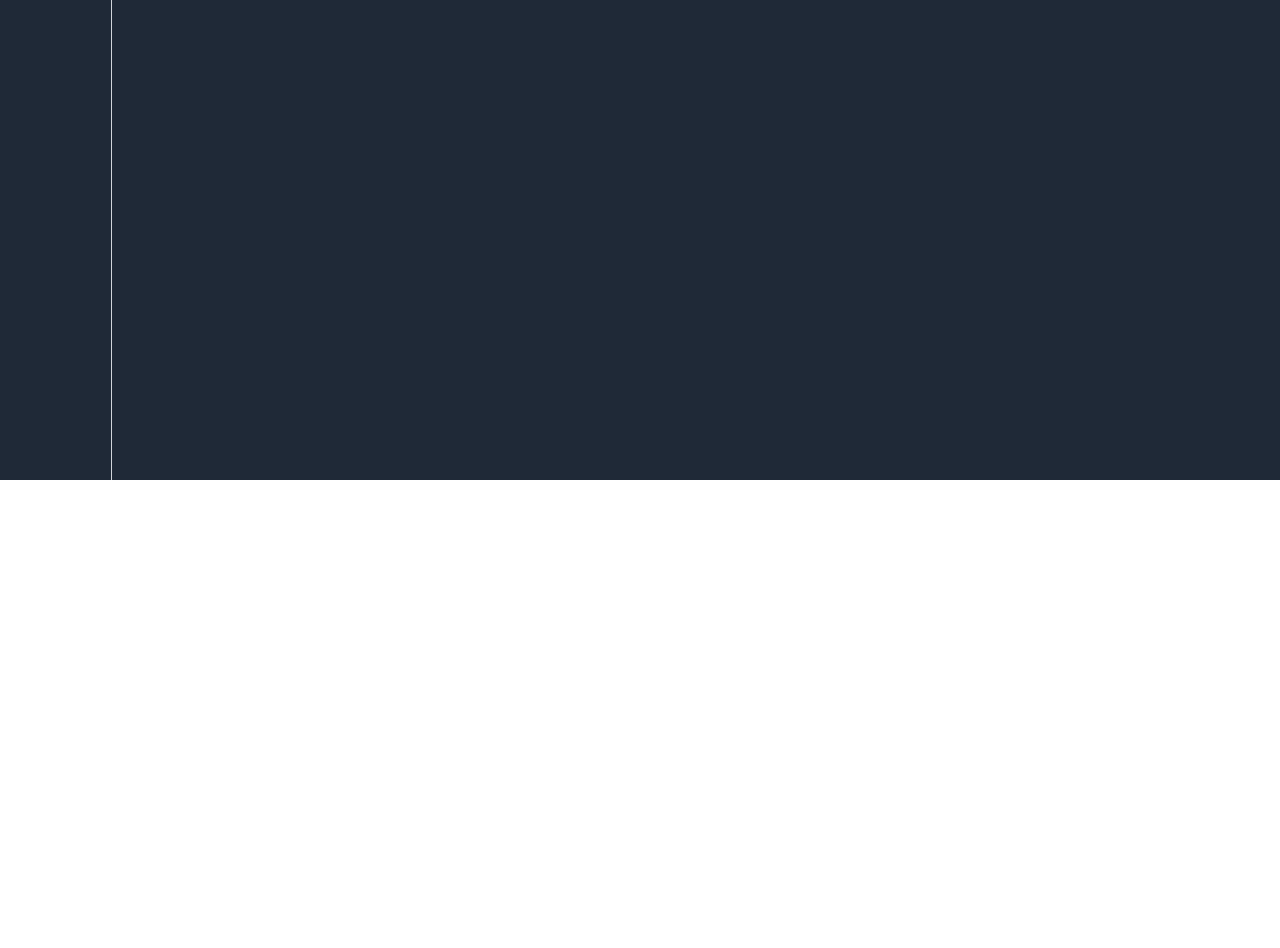
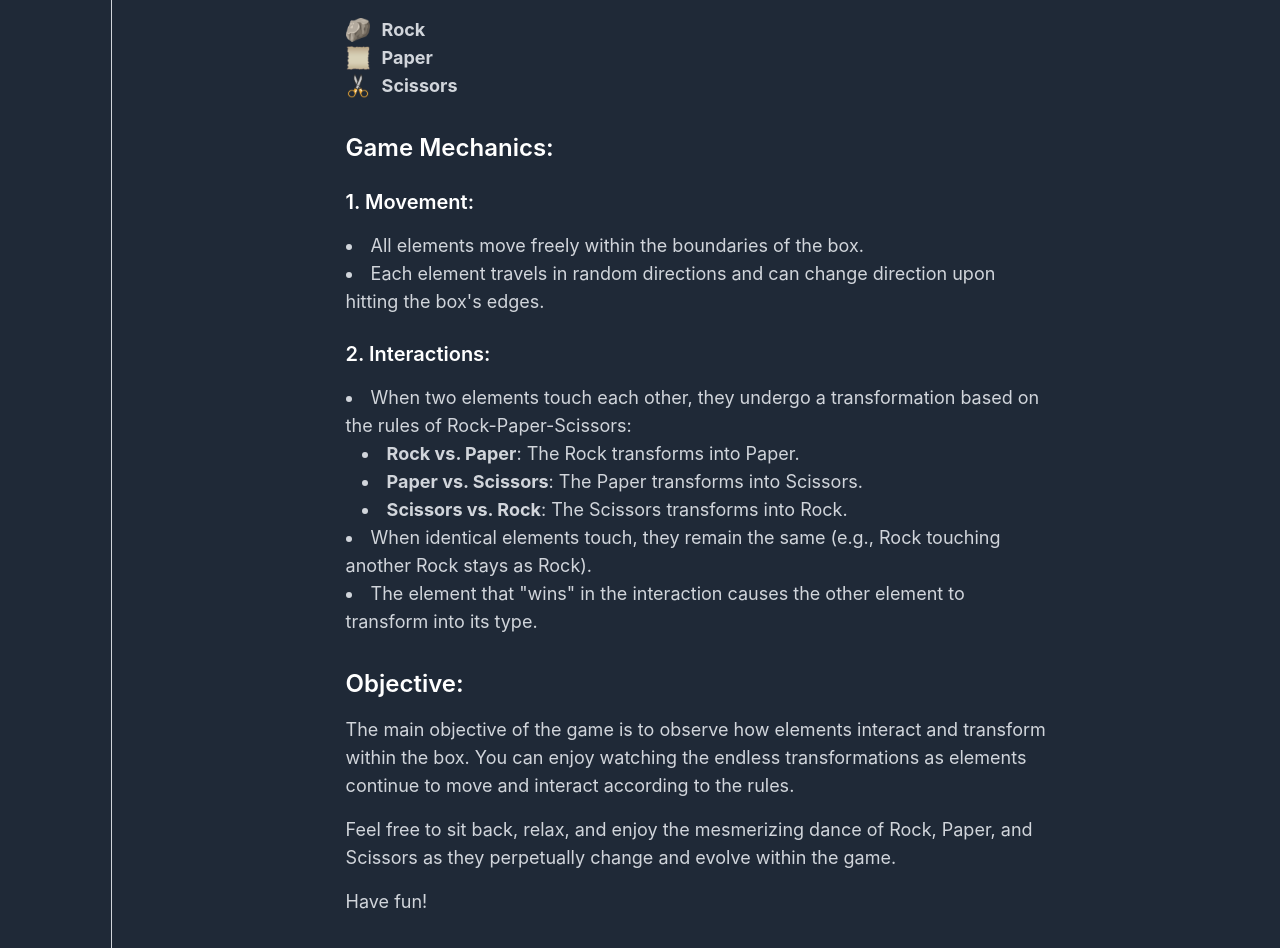
Before and after one commit to 40fathoms/rock-paper-scissors, a React (Vite) app: page /info in a window 1280 px wide. Shown: the part 320-1268 px from the top of the page. Before the commit the page ends 800 px from the top, so only its background shows below. Built offline with nearby package versions, Linux system fonts and the light colour scheme.

Commit message:
feat: game instructions

```diff
--- a/src/pages/info.tsx
+++ b/src/pages/info.tsx
@@ -1,5 +1,6 @@
 import { useEffect, useState } from 'react';
 
+import { ElementIcon } from '@/components/ui/element-icon';
 import { cn } from '@/utils/cn';
 
 const Info = () => {
@@ -10,17 +11,100 @@ const Info = () => {
   }, []);
 
   return (
-    <div
+    <article
       className={cn([
-        'flex h-full flex-col items-center gap-4 bg-gray-800 p-8',
+        'flex h-full flex-col gap-4 bg-gray-800 p-8',
         'transition-transform duration-500 ease-out',
+        'sm:px-[10%]',
+        'lg:px-[20%]',
+        '[&>h2]:mt-4 [&>h2]:text-2xl [&>h2]:font-semibold [&>h2]:text-white',
+        '[&>h3]:mt-2 [&>h3]:text-xl [&>h3]:font-semibold [&>h3]:text-white',
+        '[&>p]:text-lg [&>p]:text-gray-300',
+        '[&>ul]:list-inside [&>ul]:list-disc [&>ul]:text-lg [&>ul]:text-gray-300',
         isVisible
           ? 'translate-x-0 transform opacity-100'
           : '-translate-x-full transform opacity-100'
       ])}
     >
-      <p>a</p>
-    </div>
+      <h1 className="mb-4 text-3xl font-bold text-white">Game Instructions</h1>
+      <p>Welcome to the Rock-Paper-Scissors Game!</p>
+      <p>
+        In this game, you will encounter a dynamic environment where different
+        elements move freely within a box. These elements can be either Rock,
+        Paper, or Scissors, and they interact with each other in unique ways
+        based on the classic rules of Rock-Paper-Scissors. Here&apos;s how the
+        game works:
+      </p>
+      <h2>Elements:</h2>
+      <ul
+        className={cn([
+          '[&>li]:flex [&>li]:flex-row [&>li]:items-center [&>li]:gap-3'
+        ])}
+      >
+        <li>
+          <ElementIcon elementType="rock" className={cn(['h-6 w-6'])} />
+          <strong>Rock</strong>
+        </li>
+        <li>
+          <ElementIcon elementType="paper" className={cn(['h-6 w-6'])} />
+          <strong>Paper</strong>
+        </li>
+        <li>
+          <ElementIcon elementType="scissors" className={cn(['h-6 w-6'])} />
+          <strong>Scissors</strong>
+        </li>
+      </ul>
+      <h2>Game Mechanics:</h2>
+      <h3>1. Movement:</h3>
+      <ul>
+        <li>All elements move freely within the boundaries of the box.</li>
+        <li>
+          Each element travels in random directions and can change direction
+          upon hitting the box&apos;s edges.
+        </li>
+      </ul>
+      <h3>2. Interactions:</h3>
+      <ul>
+        <li>
+          When two elements touch each other, they undergo a transformation
+          based on the rules of Rock-Paper-Scissors:
+          <ul className="list-inside list-disc pl-4">
+            <li>
+              <strong>Rock vs. Paper</strong>: The Rock transforms into Paper.
+            </li>
+            <li>
+              <strong>Paper vs. Scissors</strong>: The Paper transforms into
+              Scissors.
+            </li>
+            <li>
+              <strong>Scissors vs. Rock</strong>: The Scissors transforms into
+              Rock.
+            </li>
+          </ul>
+        </li>
+        <li>
+          When identical elements touch, they remain the same (e.g., Rock
+          touching another Rock stays as Rock).
+        </li>
+        <li>
+          The element that &quot;wins&quot; in the interaction causes the other
+          element to transform into its type.
+        </li>
+      </ul>
+      <h2>Objective:</h2>
+      <p>
+        The main objective of the game is to observe how elements interact and
+        transform within the box. You can enjoy watching the endless
+        transformations as elements continue to move and interact according to
+        the rules.
+      </p>
+      <p>
+        Feel free to sit back, relax, and enjoy the mesmerizing dance of Rock,
+        Paper, and Scissors as they perpetually change and evolve within the
+        game.
+      </p>
+      <p>Have fun!</p>
+    </article>
   );
 };
 
```
